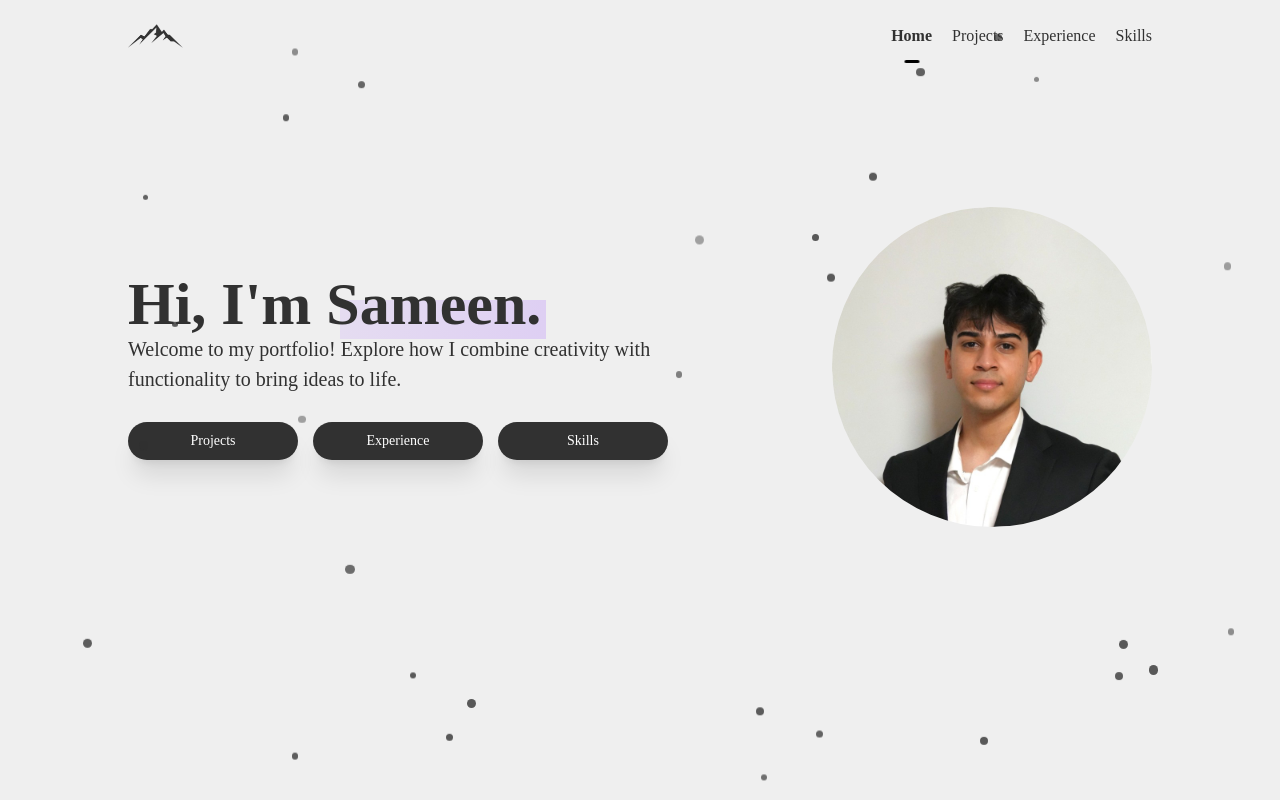
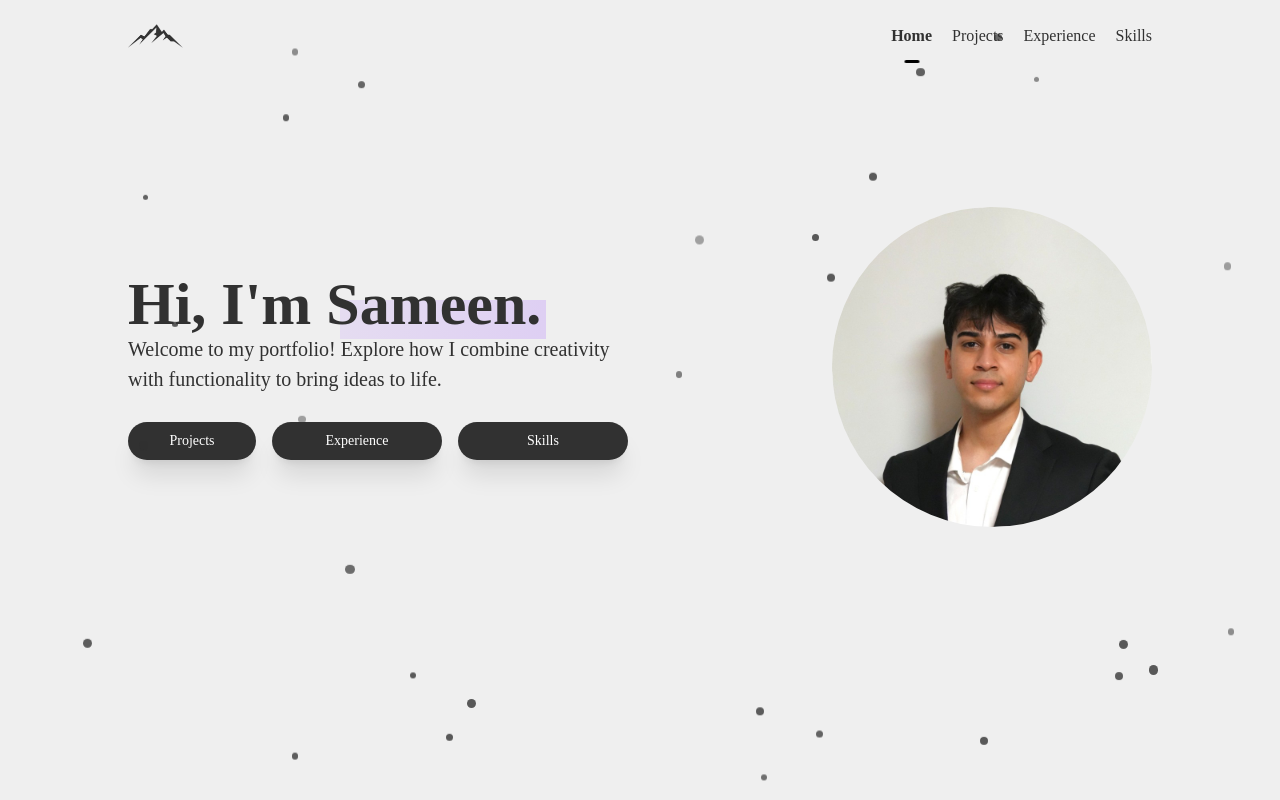
Before and after one commit to sameenmajid12/Portfolio, a React (Vite) app: page / in a window 1280 px wide. Shown: the top 800 px of the page. Built offline with nearby package versions, Linux system fonts and the light colour scheme; a web font is replaced by a local one.

Commit message:
Home page update

```diff
--- a/src/Components/Home.jsx
+++ b/src/Components/Home.jsx
@@ -57,23 +57,23 @@ function Home({ scrollToSection }) {
             functionality to bring ideas to life.
           </h2>
         </div>
-        <div className="flex gap-x-[15px] justify-center">
+        <div className="flex gap-x-[clamp(0.625rem,1.5vw,1rem)] justify-center">
           <button
             onClick={() => scrollToSection("projects")}
-            className="cursor-pointer text-[clamp(0.625rem,1.5vw,0.875rem)] rounded-full shadow-xl w-[clamp(8rem,15vw,10.625rem)] h-[clamp(2.125rem,3vw,2.5rem)] bg-primary text-white  hover:bg-black hover: transition-all duration-150"
+            className="cursor-pointer text-[clamp(0.625rem,1.5vw,0.875rem)] rounded-full shadow-xl w-[clamp(6rem,10vw,10.625rem)] h-[clamp(2.125rem,3vw,2.5rem)] bg-primary text-white  hover:bg-black hover: transition-all duration-150"
           >
             Projects
           </button>
 
           <button
             onClick={() => scrollToSection("experience")}
-            className="cursor-pointer text-[clamp(0.625rem,1.5vw,0.875rem)] rounded-full shadow-xl w-[clamp(8rem,15vw,10.625rem)] h-[clamp(2.125rem,3vw,2.5rem)] bg-primary text-white  hover:bg-black hover: transition-all duration-150"
+            className="cursor-pointer text-[clamp(0.625rem,1.5vw,0.875rem)] rounded-full shadow-xl w-[clamp(6rem,15vw,10.625rem)] h-[clamp(2.125rem,3vw,2.5rem)] bg-primary text-white  hover:bg-black hover: transition-all duration-150"
           >
             Experience
           </button>
           <button
             onClick={() => scrollToSection("skills")}
-            className="cursor-pointer text-[clamp(0.625rem,1.5vw,0.875rem)] rounded-full shadow-xl w-[clamp(8rem,15vw,10.625rem)] h-[clamp(2.125rem,3vw,2.5rem)] bg-primary text-white  hover:bg-black hover: transition-all duration-150"
+            className="cursor-pointer text-[clamp(0.625rem,1.5vw,0.875rem)] rounded-full shadow-xl w-[clamp(6rem,15vw,10.625rem)] h-[clamp(2.125rem,3vw,2.5rem)] bg-primary text-white  hover:bg-black hover: transition-all duration-150"
           >
             Skills
           </button>
```
